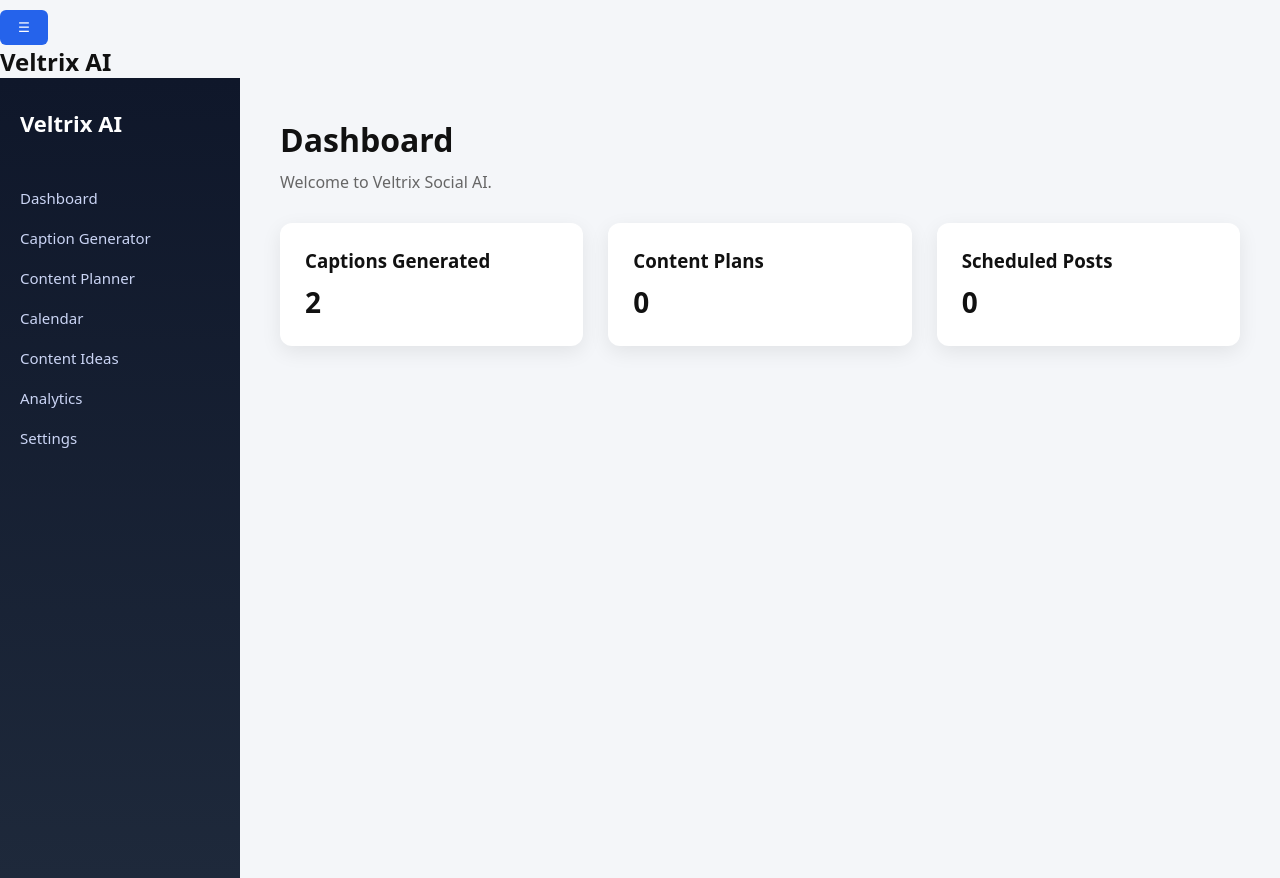
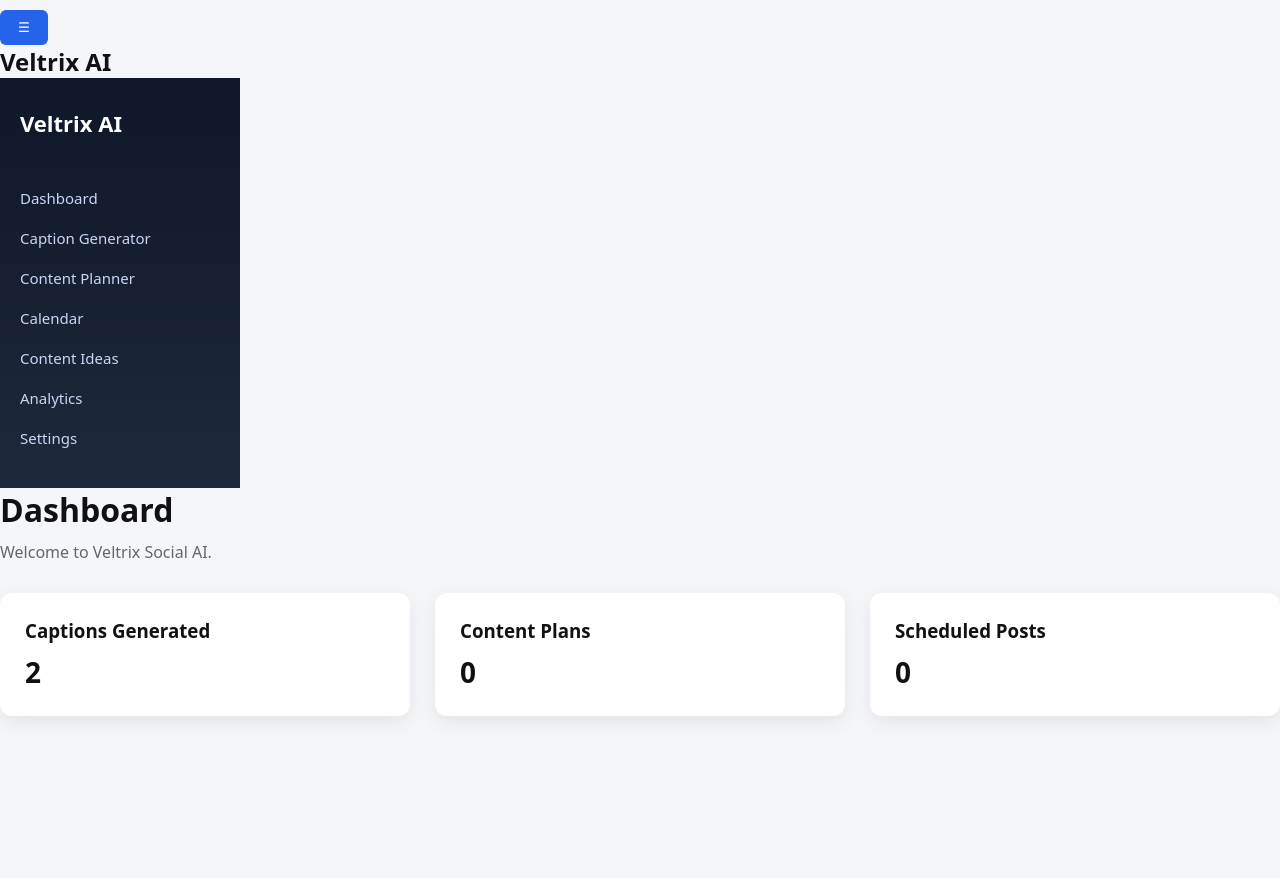
Before and after one commit to syedfaraz0099-sketch/veltrix-social-ai, a Next.js app in the folder frontend/: page /dashboard in a window 1280 px wide. After the commit the page ends 800 px from the top, so only its background shows below. Built offline with nearby package versions, Linux system fonts and the light colour scheme.

Commit message:
Update layout.tsx

```diff
--- a/frontend/app/dashboard/layout.tsx
+++ b/frontend/app/dashboard/layout.tsx
@@ -12,20 +12,18 @@ export default function DashboardLayout({
   const [open,setOpen] = useState(false)
 
   return (
-    <div>
+    <div className="dashboard-container">
 
-      {/* Mobile top bar */}
+      {/* Mobile Header */}
 
-      <div className="mobile-topbar">
+      <div className="mobile-header">
         <button onClick={()=>setOpen(!open)}>☰</button>
         <h2>Veltrix AI</h2>
       </div>
 
-      <div className="dashboard">
-
       {/* Sidebar */}
 
-        <div className={`sidebar ${open ? "show" : ""}`}>
+      <div className={`sidebar ${open ? "active" : ""}`}>
 
         <h2>Veltrix AI</h2>
 
@@ -39,13 +37,12 @@ export default function DashboardLayout({
 
       </div>
 
-        {/* Main content */}
+      {/* Page Content */}
 
-        <div className="main">
+      <div className="main-content">
         {children}
       </div>
 
     </div>
-    </div>
   )
 }
```
Lines whose indentation alone changed are shown as unchanged.
